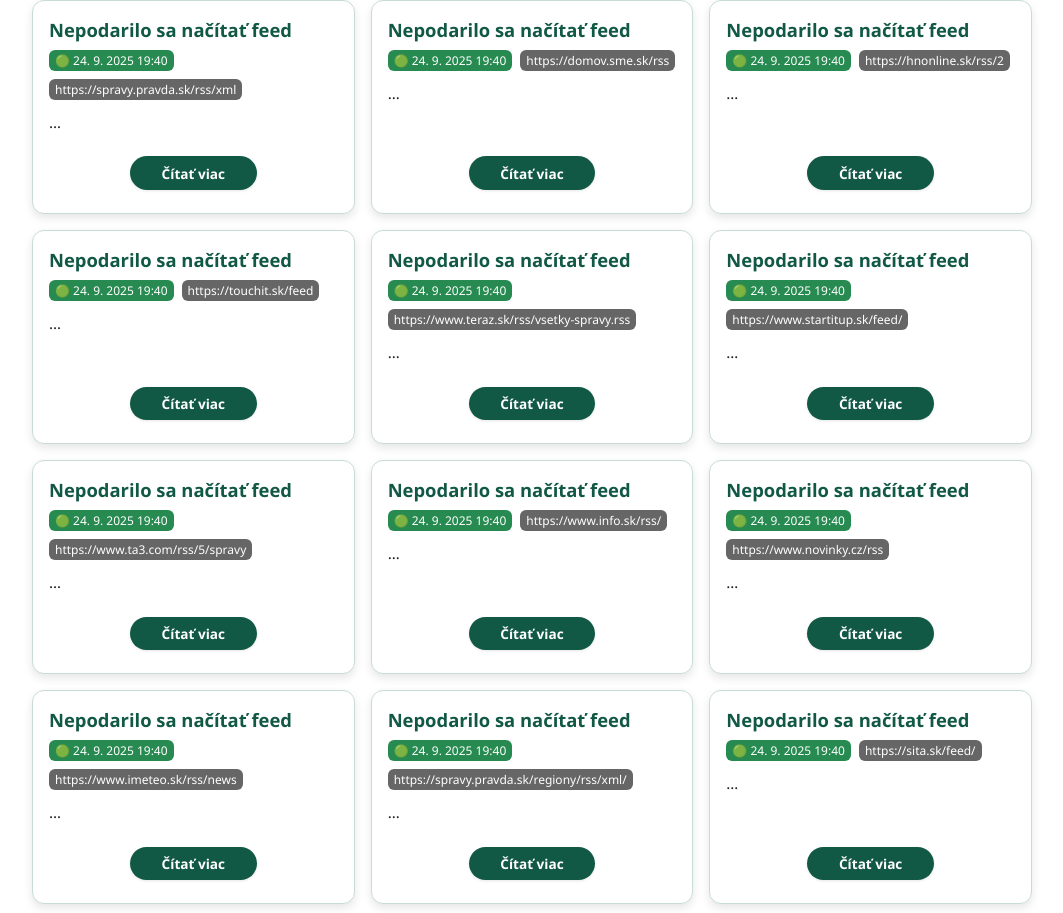
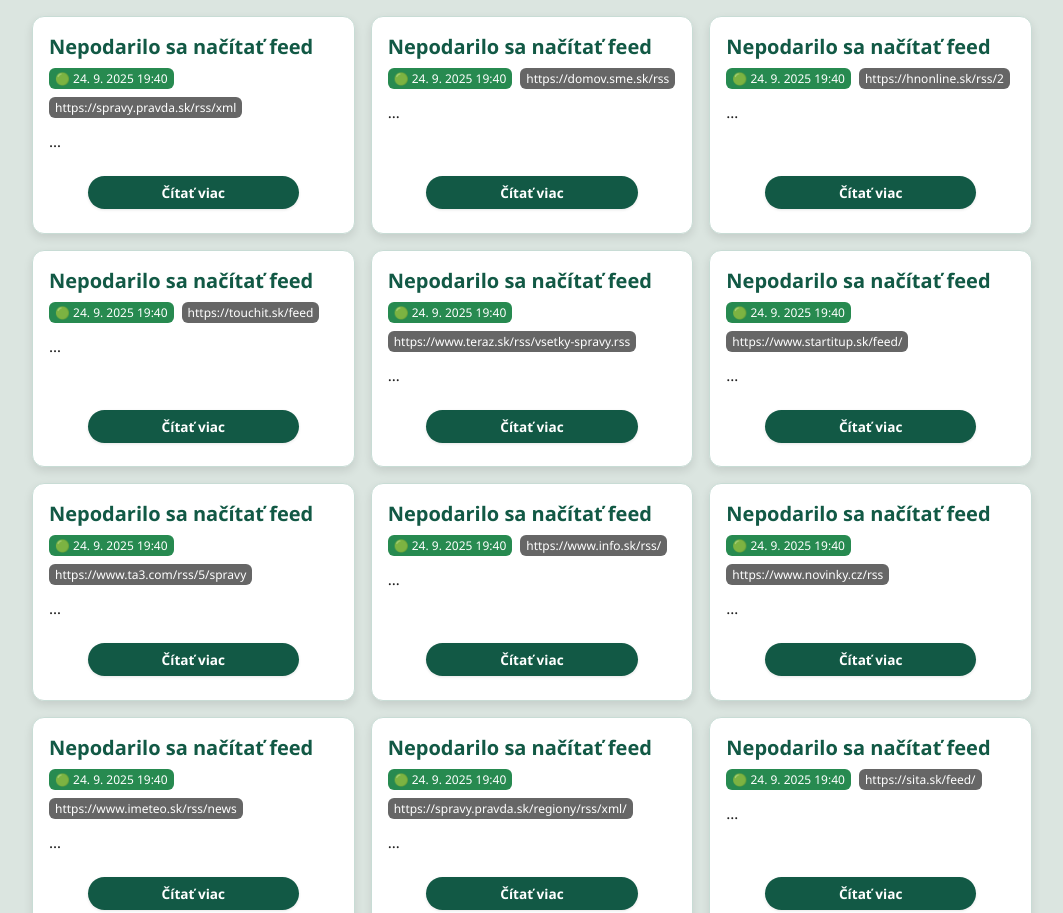
Before and after one commit to no-ship-it26/Spravy, a plain HTML site: page news.html in a window 1280 px wide. Shown: the top 913 px of the page, without its empty margins (108-1171 px from the left). Drawn offline with Linux system fonts and the light colour scheme; no server answers.

Commit message:
Update news.html

```diff
--- a/news.html
+++ b/news.html
@@ -2,7 +2,7 @@
 <html lang="sk">
 <head>
 <meta charset="UTF-8" />
-<meta name="viewport" content="width=device-width, initial-scale=1" />
+<meta name="viewport" content="width=device-width, initial-scale=1, maximum-scale=1" />
 <title>Najnovšie správy</title>
 <style>
   :root {
@@ -11,7 +11,7 @@
     --accent: #125945;
     --border: #c8dcd5;
     --card-bg: #fff;
-    --thumb-bg: #dbe5e0;
+    --thumb-bg: #dbe5e0; /* svetlé pozadie za kartami */
     --radius: 12px;
     --gap: 1rem;
     --shadow: rgba(0,0,0,0.1);
@@ -25,7 +25,7 @@
       --accent: #3ad07b;
       --border: #444;
       --card-bg: #2a2d2a;
-      --thumb-bg: #2d2f2c;
+      --thumb-bg: #2d2f2c; /* tmavé pozadie za kartami */
       --shadow: rgba(0,0,0,0.6);
       --loading-bg: #2a3f31;
       --error-bg: #442222;
@@ -33,60 +33,80 @@
   }
 
   html, body {
-    margin:0; padding:0;
-    background: transparent;
+    margin: 0;
+    padding: 0;
+    background: var(--thumb-bg); /* pozadie za kartami */
     color: var(--text);
     font-family: "Segoe UI", sans-serif;
     overflow-x: hidden;
-    min-height: 50vh;
+    min-height: 100vh;
     scrollbar-width: none;
     -ms-overflow-style: none;
   }
   ::-webkit-scrollbar { width:0; height:0; }
 
   #rss-feed {
-    max-width:1000px;
-    margin:0 auto;
-    padding:0;
-    display:grid;
-    grid-template-columns: repeat(auto-fit,minmax(300px,1fr));
-    gap:var(--gap);
+    max-width: 1000px;
+    margin: 1rem auto;       /* medzera hore a po bokoch */
+    padding: 0 1rem;         /* vnútorná medzera z bokov */
+    display: grid;
+    grid-template-columns: repeat(auto-fit, minmax(260px, 1fr)); /* úprava pre úzke mobily */
+    gap: var(--gap);
     background: transparent;
   }
 
   .item-card {
     background: var(--card-bg);
-    border:1px solid var(--border);
+    border: 1px solid var(--border);
     border-radius: var(--radius);
-    display:flex;
+    display: flex;
     flex-direction: column;
-    box-shadow:0 4px 10px var(--shadow);
+    box-shadow: 0 4px 10px var(--shadow);
     transition: transform 0.2s, box-shadow 0.2s;
-    opacity:0;
+    opacity: 0;
     animation: fadeIn 0.3s forwards;
-    overflow:hidden;
+    overflow: hidden;
   }
-  .item-card:hover { transform: translateY(-4px); box-shadow:0 8px 20px var(--shadow);}
+  .item-card:hover { transform: translateY(-4px); box-shadow:0 8px 20px var(--shadow); }
 
   .item-thumb {
     width: 100%;
     height: auto;
     max-height: 180px;
     object-fit: cover;
+    border-top-left-radius: var(--radius);
+    border-top-right-radius: var(--radius);
     background: var(--thumb-bg);
+  }
+  video.item-thumb {
+    max-height: 200px;
     border-top-left-radius: var(--radius);
     border-top-right-radius: var(--radius);
   }
 
-  .item-content { padding:1rem; display:flex; flex-direction: column; flex:1;}
-  .item-content h2 { margin:0 0 0.5rem; font-size:1.15rem; color:var(--accent);}
-  .item-content h2 a { text-decoration:none; color:inherit;}
-  .badges { display:flex; gap:0.5rem; margin-bottom:0.75rem; flex-wrap:wrap;}
-  .badge { font-size:0.75rem; padding:2px 6px; background:var(--accent); color:#fff; border-radius:6px;}
-  .badge.source { background:var(--muted);}
-  .item-content p { flex:1; margin:0 0 1rem; font-size:0.95rem; color:var(--text); line-height:1.4;}
-  .read-more-btn { display:block; width:40%; margin:0.45rem auto; padding:0.45rem 0.35rem; font-size:0.85rem; background:var(--accent); color:#fff; border-radius:500px; text-align:center; font-weight:600; text-decoration:none; transition: background 0.2s, transform 0.2s; box-shadow:0 1px 3px var(--shadow);}
-  .read-more-btn:hover { background:#0f4636; transform:translateY(-2px);}
+  .item-content { padding:1rem; display:flex; flex-direction: column; flex:1; }
+  .item-content h2 { margin:0 0 0.5rem; font-size:1.25rem; color:var(--accent); }
+  .item-content h2 a { text-decoration:none; color:inherit; }
+  .badges { display:flex; gap:0.5rem; margin-bottom:0.75rem; flex-wrap:wrap; }
+  .badge { font-size:0.75rem; padding:2px 6px; background:var(--accent); color:#fff; border-radius:6px; }
+  .badge.source { background:var(--muted); }
+  .item-content p { flex:1; margin:0 0 1rem; font-size:0.95rem; color:var(--text); line-height:1.5; }
+  .read-more-btn {
+    width: 100%;
+    max-width: 200px;
+    margin: 0.45rem auto;
+    padding:0.45rem 0.35rem;
+    font-size:0.85rem;
+    background:var(--accent);
+    color:#fff;
+    border-radius:500px;
+    text-align:center;
+    font-weight:600;
+    text-decoration:none;
+    transition: background 0.2s, transform 0.2s;
+    box-shadow:0 1px 3px var(--shadow);
+  }
+  .read-more-btn:hover { background:#0f4636; transform:translateY(-2px); }
 
   .message-box {
     grid-column: 1 / -1;
@@ -98,7 +118,7 @@
     font-size: 1rem;
     box-shadow: 0 2px 6px var(--shadow);
   }
-  .loading-msg { background: var(--loading-bg); display:flex; justify-content:center; align-items:center; gap:5px; height:50px;}
+  .loading-msg { background: var(--loading-bg); display:flex; justify-content:center; align-items:center; gap:5px; height:50px; }
   .error-msg { background: var(--error-bg); }
 
   .dot {
```
